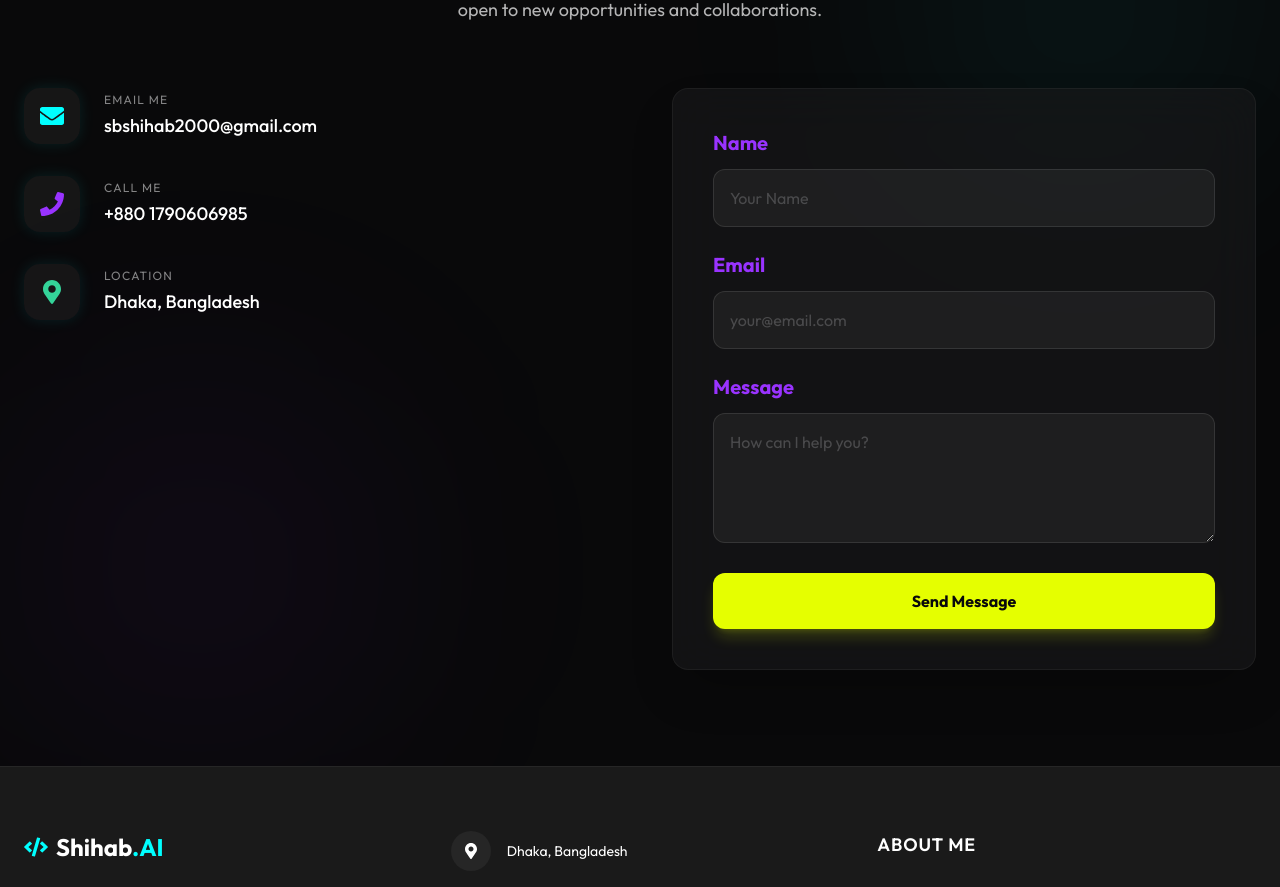
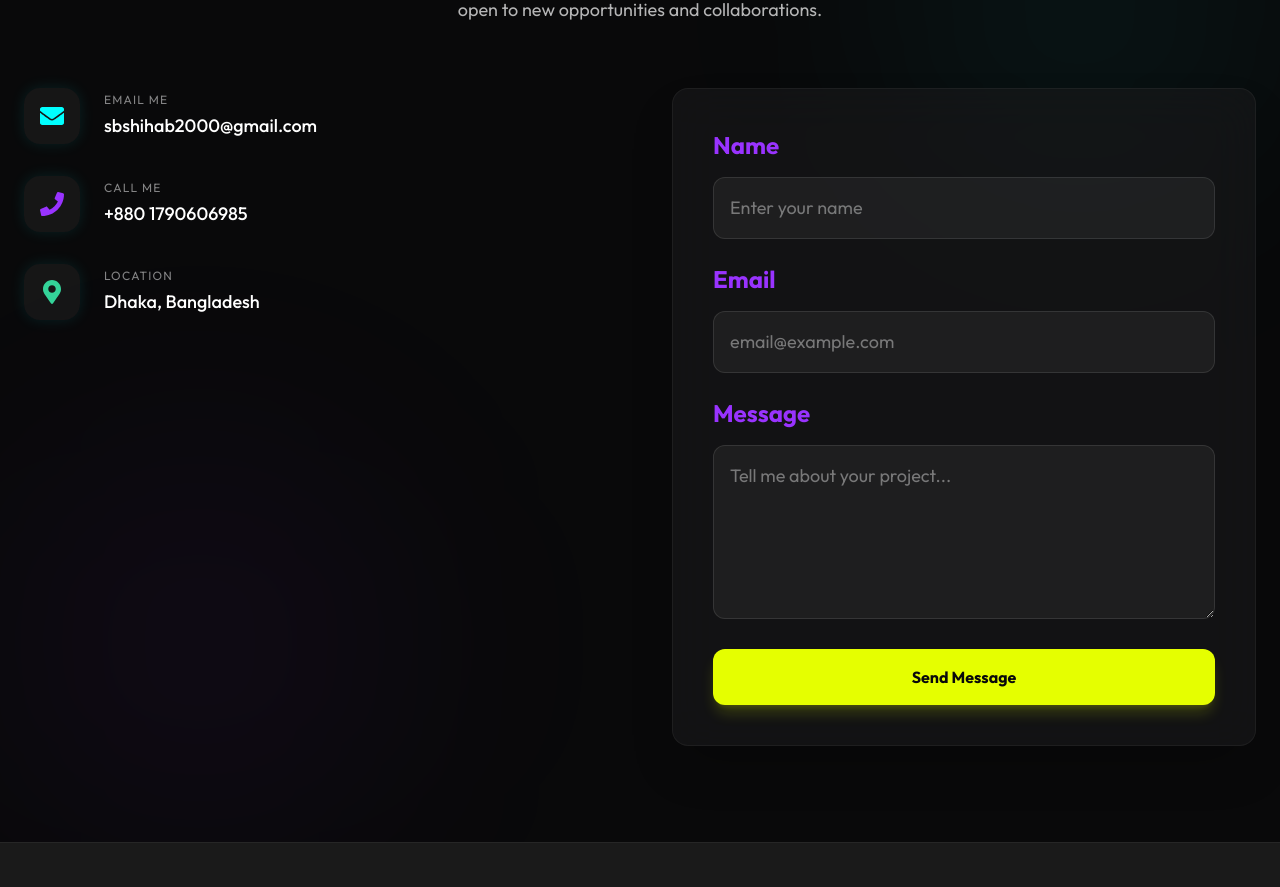
Before and after one commit to sbshihab24/Personal-Portfolio, a React (Vite) app: page / in a window 1280 px wide. Shown: the part 6240-7127 px from the top of the page. Built offline with nearby package versions, Linux system fonts and the light colour scheme.

Commit message:
fix: adjust form label sizes and improve placeholder visibility

```diff
--- a/src/components/Contact.jsx
+++ b/src/components/Contact.jsx
@@ -133,36 +133,36 @@ const Contact = () => {
                         ) : (
                             <form onSubmit={handleSubmit} className="space-y-6">
                                 <div>
-                                    <label htmlFor="name" className="block text-xl font-bold text-secondary mb-3">Name</label>
+                                    <label htmlFor="name" className="block text-2xl font-bold text-secondary mb-4">Name</label>
                                     <input
                                         type="text"
                                         id="name"
                                         name="name"
                                         required
-                                        placeholder="Your Name"
-                                        className="w-full bg-white/5 border border-white/10 rounded-xl px-4 py-4 text-white placeholder:text-white/20 focus:outline-none focus:border-secondary/50 transition-colors"
+                                        placeholder="Enter your name"
+                                        className="w-full bg-white/5 border border-white/10 rounded-xl px-4 py-4 text-white placeholder:text-white/40 focus:outline-none focus:border-secondary/50 transition-colors text-lg"
                                     />
                                 </div>
                                 <div>
-                                    <label htmlFor="email" className="block text-xl font-bold text-secondary mb-3">Email</label>
+                                    <label htmlFor="email" className="block text-2xl font-bold text-secondary mb-4">Email</label>
                                     <input
                                         type="email"
                                         id="email"
                                         name="email"
                                         required
-                                        placeholder="your@email.com"
-                                        className="w-full bg-white/5 border border-white/10 rounded-xl px-4 py-4 text-white placeholder:text-white/20 focus:outline-none focus:border-secondary/50 transition-colors"
+                                        placeholder="email@example.com"
+                                        className="w-full bg-white/5 border border-white/10 rounded-xl px-4 py-4 text-white placeholder:text-white/40 focus:outline-none focus:border-secondary/50 transition-colors text-lg"
                                     />
                                 </div>
                                 <div>
-                                    <label htmlFor="message" className="block text-xl font-bold text-secondary mb-3">Message</label>
+                                    <label htmlFor="message" className="block text-2xl font-bold text-secondary mb-4">Message</label>
                                     <textarea
                                         id="message"
                                         name="message"
                                         required
-                                        rows="4"
-                                        placeholder="How can I help you?"
-                                        className="w-full bg-white/5 border border-white/10 rounded-xl px-4 py-4 text-white placeholder:text-white/20 focus:outline-none focus:border-secondary/50 transition-colors"
+                                        rows="5"
+                                        placeholder="Tell me about your project..."
+                                        className="w-full bg-white/5 border border-white/10 rounded-xl px-4 py-4 text-white placeholder:text-white/40 focus:outline-none focus:border-secondary/50 transition-colors text-lg"
                                     ></textarea>
                                 </div>
                                 <motion.button
```
